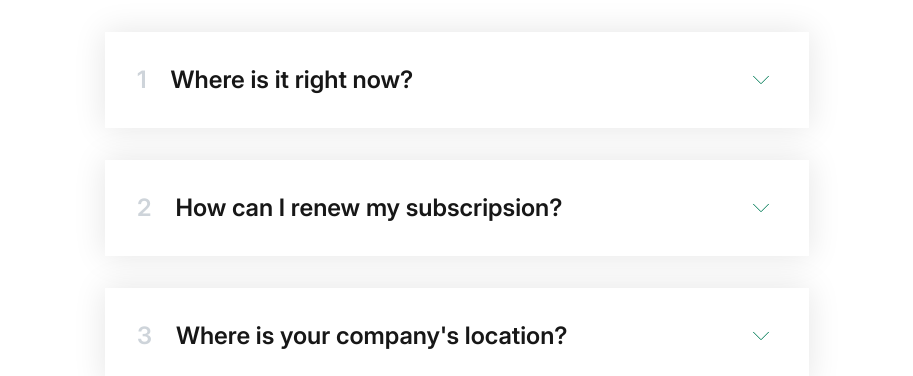
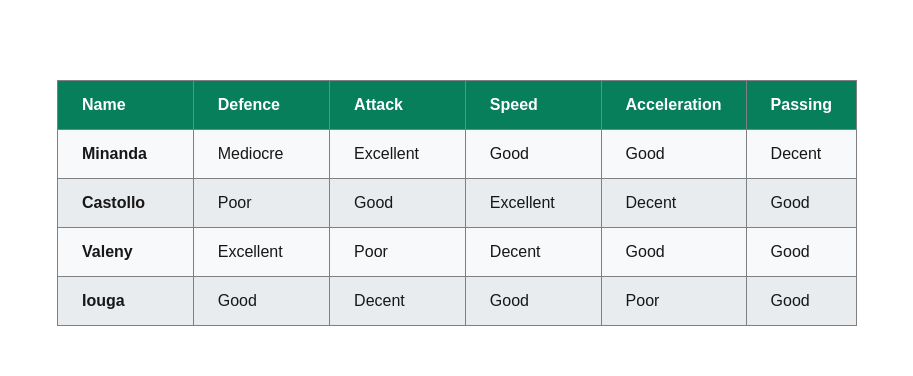
Before and after one commit to tBaronDar/components-lib, a Next.js app: page / in a window 1280 px wide. Shown: the top 376 px of the page, without its empty margins (183-1096 px from the left). Built offline with nearby package versions, Linux system fonts and the light colour scheme.

Commit message:
finished table

```diff
--- a/app/globals.css
+++ b/app/globals.css
@@ -14,7 +14,15 @@ body {
 	background: var(--background);
 	font-family: sans-serif;
 	line-height: 1;
-	padding-bottom: 1rem;
+	padding: 5rem 0;
+}
+
+main {
+	display: flex;
+	flex-direction: column;
+	align-items: center;
+	justify-content: center;
+	gap: 3rem;
 }
 /* var(--font-inter), var(--font-geist-mono), var(--font-geist-sans), */
 
--- a/app/page.tsx
+++ b/app/page.tsx
@@ -3,14 +3,14 @@ import Carousel from "@/components/carousel/carousel";
 import Table from "@/components/table/table";
 
 //dummy data
-import { FAQ, carouselData } from "@/data/dummy_data";
+import { FAQ, carouselData, playersData } from "@/data/dummy_data";
 
 export default function ComponentsLib() {
 	return (
 		<main>
+			<Table data={playersData} />
 			<Accordion data={FAQ} />
 			<Carousel data={carouselData} />
-			{/* <Table /> */}
 		</main>
 	);
 }
--- /dev/null
+++ b/components/table/table.module.css
@@ -0,0 +1,27 @@
+.main {
+	width: 50rem;
+	border: 1px solid gray;
+	border-collapse: collapse;
+}
+
+.main th,
+.main td {
+	border: 1px solid gray;
+	padding: 1rem 1.5rem;
+	text-transform: capitalize;
+	text-align: left;
+}
+
+.main thead th {
+	background-color: #087f5b;
+	color: #fff;
+	width: 25%;
+}
+
+.main tbody tr:nth-child(odd) {
+	background-color: #f8f9fa;
+}
+
+.main tbody tr:nth-child(even) {
+	background-color: #e9ecef;
+}
--- a/components/table/table.tsx
+++ b/components/table/table.tsx
@@ -2,33 +2,31 @@
 
 import React from "react";
 
-export default function Table() {
+import styles from "@/components/table/table.module.css";
+
+export default function Table({ data }) {
+	const tableHead = Object.keys(data[0]);
 	return (
-		<table>
-			<tr>
-				<td>Player</td>
-				<td>Defence</td>
-				<td>Attack</td>
-				<td>Speed</td>
-				<td>Acceleration</td>
-				<td>Passing</td>
-			</tr>
-			<tr>
-				<td>Minanda</td>
-				<td>Mediocre</td>
-				<td>Excellent</td>
-				<td>Good</td>
-				<td>Good</td>
-				<td>Decent</td>
-			</tr>
-			<tr>
-				<td>Castollo</td>
-				<td>Poor</td>
-				<td>Good</td>
-				<td>Excellent</td>
-				<td>Decent</td>
-				<td>Good</td>
-			</tr>
+		<table className={styles.main}>
+			<thead>
+				<tr>
+					{tableHead.map((item) => (
+						<th>{item}</th>
+					))}
+				</tr>
+			</thead>
+			<tbody>
+				{data.map((item) => (
+					<tr>
+						<th>{item.name}</th>
+						<td>{item.defence}</td>
+						<td>{item.attack}</td>
+						<td>{item.speed}</td>
+						<td>{item.acceleration}</td>
+						<td>{item.passing}</td>
+					</tr>
+				))}
+			</tbody>
 		</table>
 	);
 }
--- a/data/dummy_data.ts
+++ b/data/dummy_data.ts
@@ -1,4 +1,39 @@
 // dummy data for the components
+//table
+export const playersData = [
+	{
+		name: "Minanda",
+		defence: "mediocre",
+		attack: "excellent",
+		speed: "good",
+		acceleration: "good",
+		passing: "decent",
+	},
+	{
+		name: "Castollo",
+		defence: "poor",
+		attack: "good",
+		speed: "excellent",
+		acceleration: "decent",
+		passing: "good",
+	},
+	{
+		name: "Valeny",
+		defence: "excellent",
+		attack: "poor",
+		speed: "decent",
+		acceleration: "good",
+		passing: "good",
+	},
+	{
+		name: "Iouga",
+		defence: "good",
+		attack: "decent",
+		speed: "good",
+		acceleration: "poor",
+		passing: "good",
+	},
+];
 //accordion
 export const FAQ = [
 	{
```
